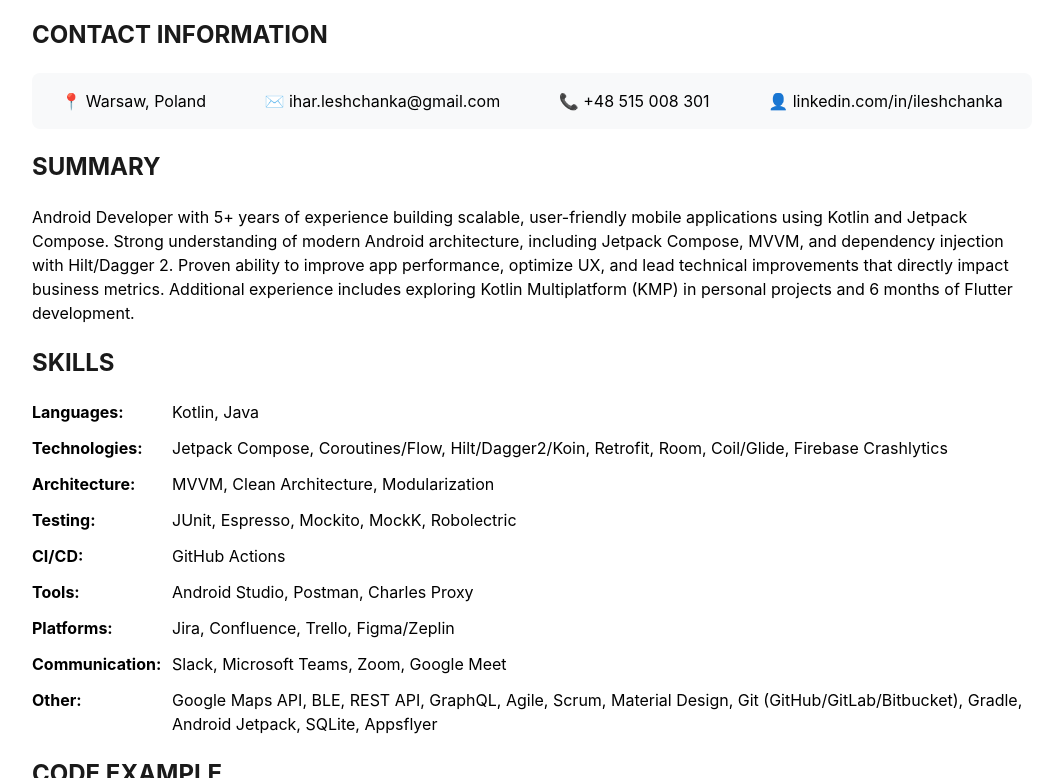
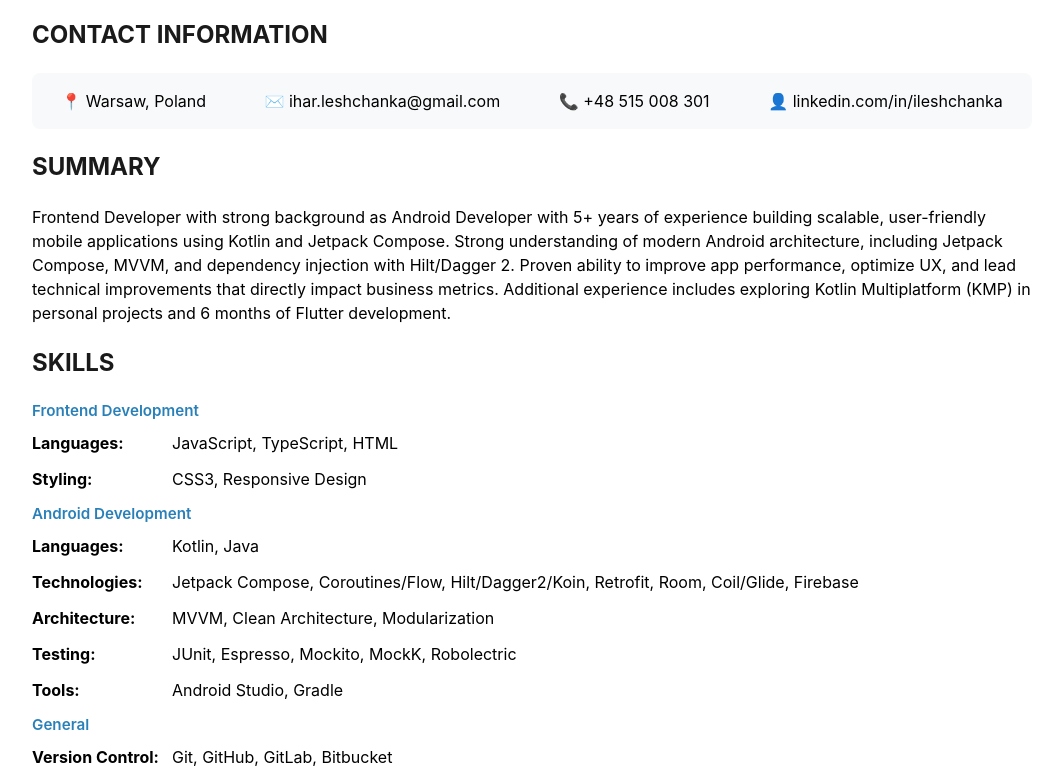
Before and after one commit to ileshchanka/rsschool-cv, a plain HTML site: page index.html in a window 1280 px wide. Shown: the part 241-1019 px from the top of the page, without its empty margins (108-1171 px from the left). Drawn offline with Linux system fonts and the light colour scheme.

Commit message:
refactor: update subtitle and summary

```diff
--- a/index.html
+++ b/index.html
@@ -25,8 +25,8 @@
     <header>
         <div class="header-text">
             <h1>Ihar Leshchanka</h1>
-            <p class="subtitle">Android Software Engineer (Kotlin | Jetpack Compose |
-                Coroutines) / Kotlin Multiplatform (KMP)</p>
+            <p class="subtitle">Frontend Developer • Android Development Experience (Kotlin | Jetpack Compose |
+                Coroutines | KMP)</p>
         </div>
         <img src="profile.jpg" alt="Ihar Leshchanka photo" class="profile-photo">
     </header>
@@ -45,22 +45,36 @@
 
         <section id="summary">
             <h2>Summary</h2>
-            <p>Android Developer with 5+ years of experience building scalable, user-friendly mobile applications using
-                Kotlin and Jetpack Compose. Strong understanding of modern Android architecture, including Jetpack
-                Compose, MVVM, and dependency injection with Hilt/Dagger 2. Proven ability to improve app performance,
-                optimize UX, and lead technical improvements that directly impact business metrics. Additional
-                experience includes exploring Kotlin Multiplatform (KMP) in personal projects and 6 months of Flutter
-                development.</p>
+            <p>Frontend Developer with strong background as Android Developer with 5+ years of experience building
+                scalable, user-friendly mobile applications using Kotlin and Jetpack Compose. Strong understanding of
+                modern Android architecture, including Jetpack Compose, MVVM, and dependency injection with Hilt/Dagger
+                2. Proven ability to improve app performance, optimize UX, and lead technical improvements that directly
+                impact business metrics. Additional experience includes exploring Kotlin Multiplatform (KMP) in personal
+                projects and 6 months of Flutter development.</p>
         </section>
 
         <section id="skills" class="skills">
             <h2>Skills</h2>
+
+            <h3>Frontend Development</h3>
+            <ul>
+                <li><strong>Languages:</strong> JavaScript, TypeScript, HTML</li>
+                <li><strong>Styling:</strong> CSS3, Responsive Design</li>
+            </ul>
+
+            <h3>Android Development</h3>
             <ul>
                 <li><strong>Languages:</strong> Kotlin, Java</li>
                 <li><strong>Technologies:</strong> Jetpack Compose, Coroutines/Flow, Hilt/Dagger2/Koin, Retrofit, Room,
-                    Coil/Glide, Firebase Crashlytics</li>
+                    Coil/Glide, Firebase</li>
                 <li><strong>Architecture:</strong> MVVM, Clean Architecture, Modularization</li>
                 <li><strong>Testing:</strong> JUnit, Espresso, Mockito, MockK, Robolectric</li>
+                <li><strong>Tools:</strong> Android Studio, Gradle</li>
+            </ul>
+
+            <h3>General</h3>
+            <ul>
+                <li><strong>Version Control:</strong> Git, GitHub, GitLab, Bitbucket</li>
                 <li><strong>CI/CD:</strong> GitHub Actions</li>
                 <li><strong>Tools:</strong> Android Studio, Postman, Charles Proxy</li>
                 <li><strong>Platforms:</strong> Jira, Confluence, Trello, Figma/Zeplin</li>
--- a/style.css
+++ b/style.css
@@ -172,7 +172,8 @@ div.education > div > p:first-child {
   margin: 14px 0 14px 0;
 }
 
-.project h4 {
+.project h4,
+.skills h3 {
   margin: 0 0 8px 0;
   font-size: 0.95em;
   color: #2980b9;
@@ -319,7 +320,8 @@ footer {
     margin: 10px 0 10px 0;
   }
 
-  .project h4 {
+  .project h4,
+  .skills h3 {
     font-size: 0.9em;
     margin-bottom: 6px;
   }
```
